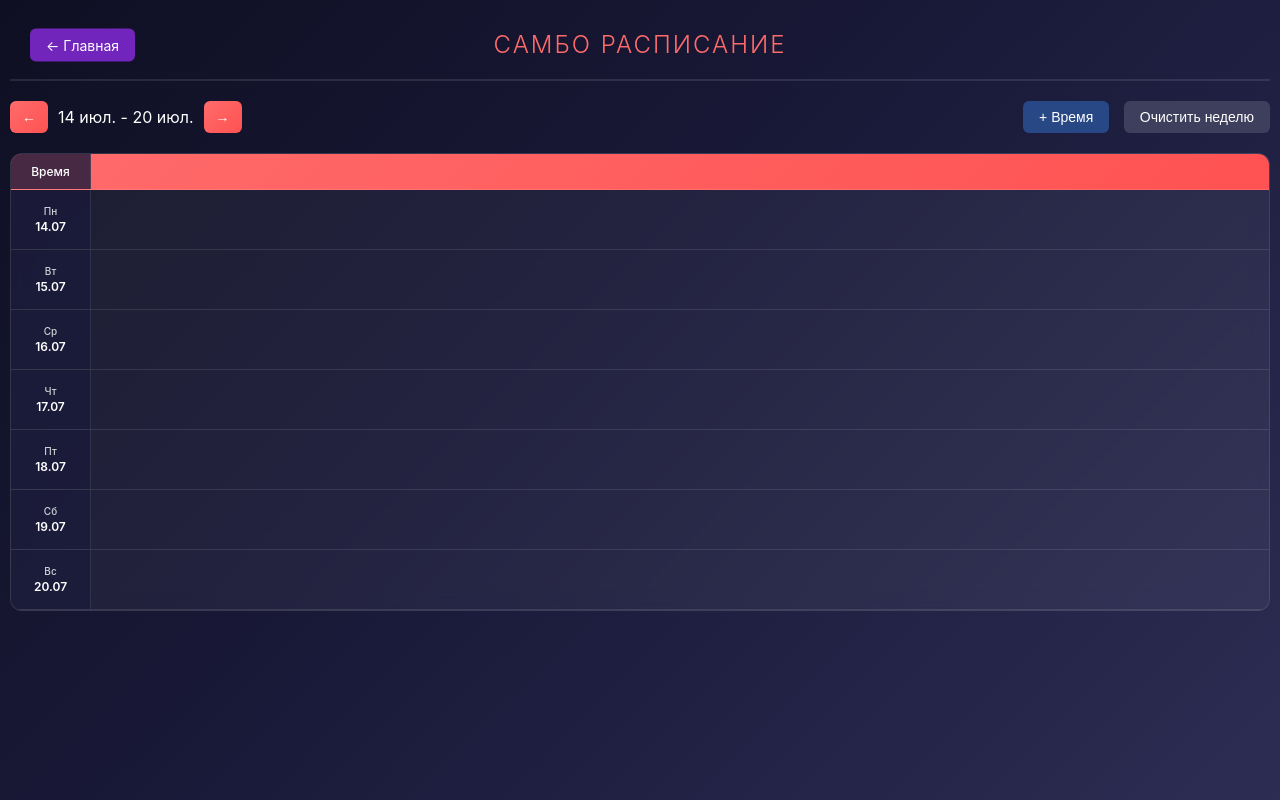
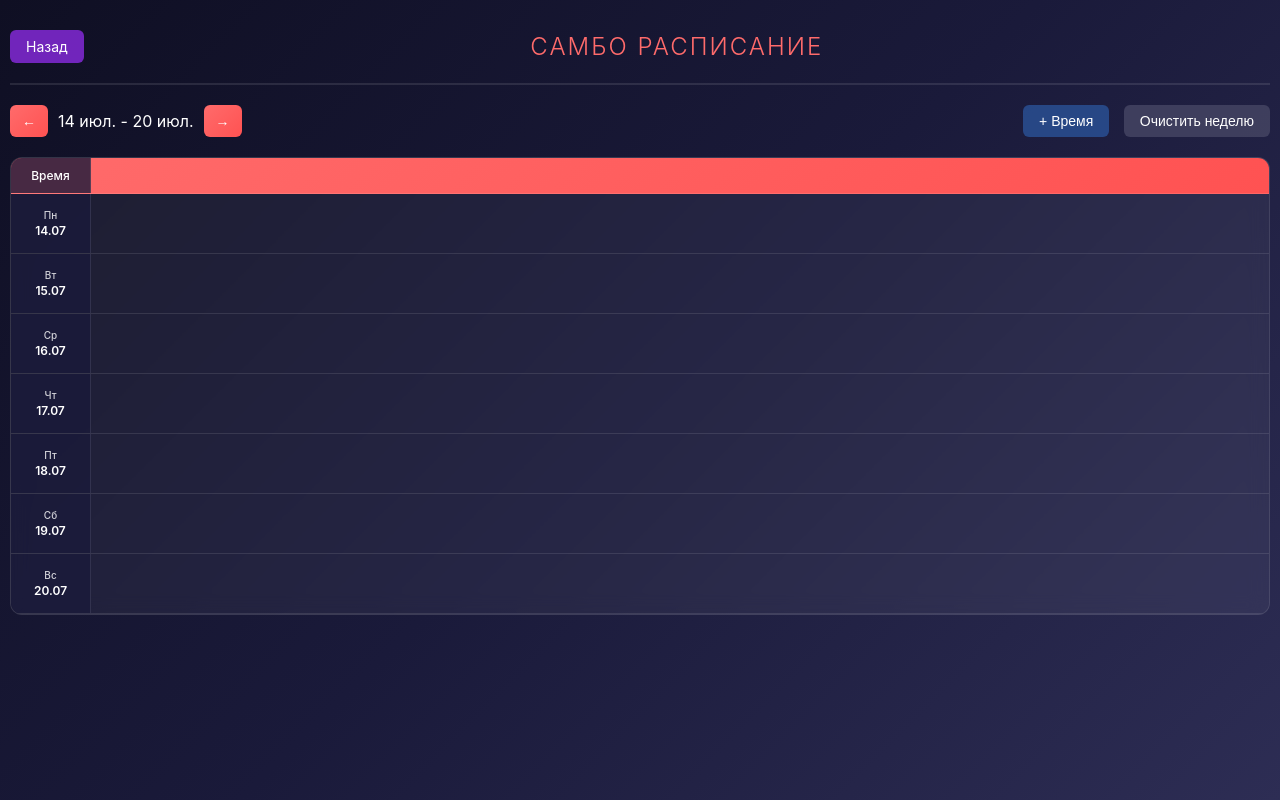
Before and after one commit to RomanDeveloperGit/sambo-ai-project, a plain HTML site: page schedule_app.html in a window 1280 px wide. Drawn offline with Linux system fonts and the light colour scheme.

Commit message:
fix(calendar): fix back button

```diff
--- a/schedule_app.html
+++ b/schedule_app.html
@@ -25,10 +25,6 @@
         }
 
         .home-btn-header {
-            position: absolute;
-            left: 20px;
-            top: 50%;
-            transform: translateY(-50%);
             background: rgba(138, 43, 226, 0.8);
             border: none;
             color: white;
@@ -42,10 +38,13 @@
 
         .home-btn-header:hover {
             background: rgba(138, 43, 226, 1);
-            transform: translateY(-50%) translateY(-1px);
+            transform: translateY(-1px);
         }
 
         .header {
+            display: flex;
+            align-items: center;
+
             text-align: center;
             padding: 20px 0;
             border-bottom: 2px solid rgba(255, 255, 255, 0.1);
@@ -58,6 +57,8 @@
             font-weight: 300;
             letter-spacing: 2px;
             color: #ff6b6b;
+
+            margin: 0 auto;
         }
 
         .controls {
@@ -362,7 +363,7 @@
 <body>
     <div class="container">
         <div class="header">
-            <a href="./index.html" class="home-btn-header">← Главная</a>
+            <a href="./index.html" class="home-btn-header">Назад</a>
             <h1>САМБО РАСПИСАНИЕ</h1>
         </div>
 
```
